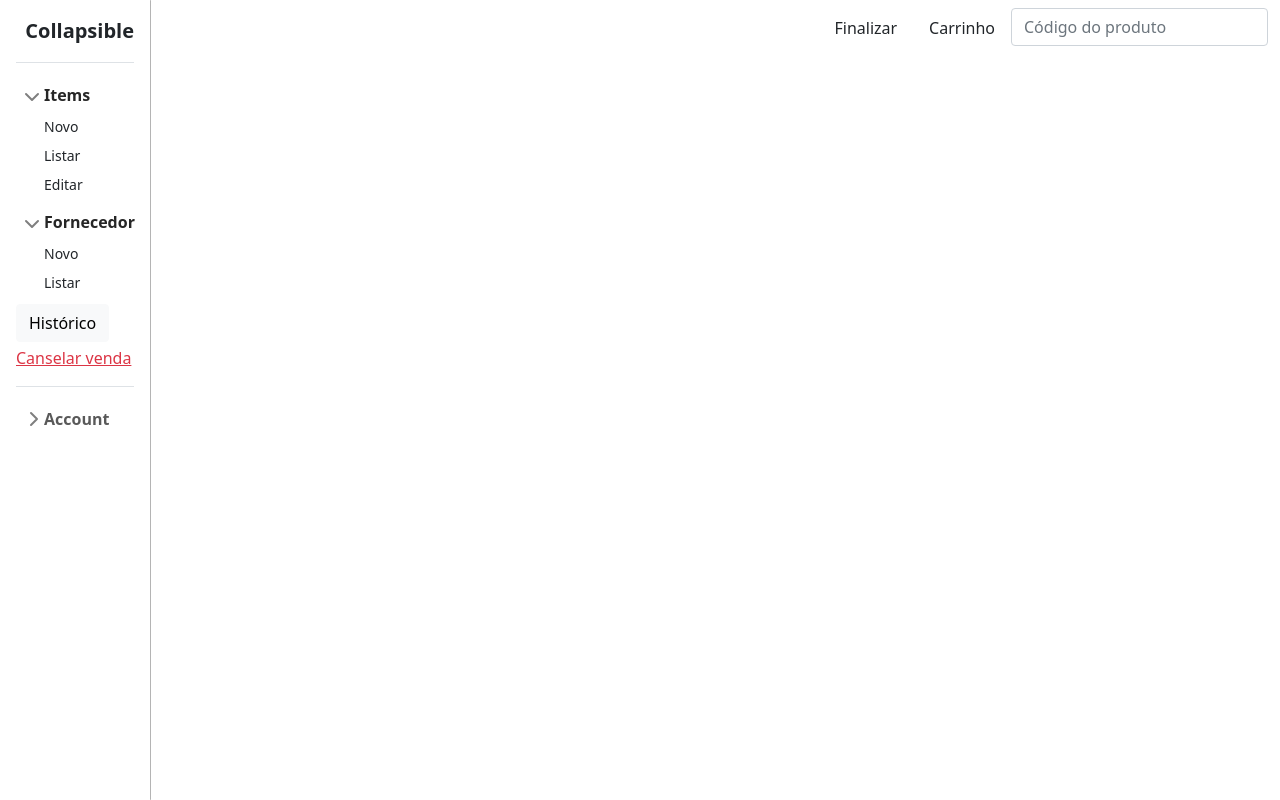
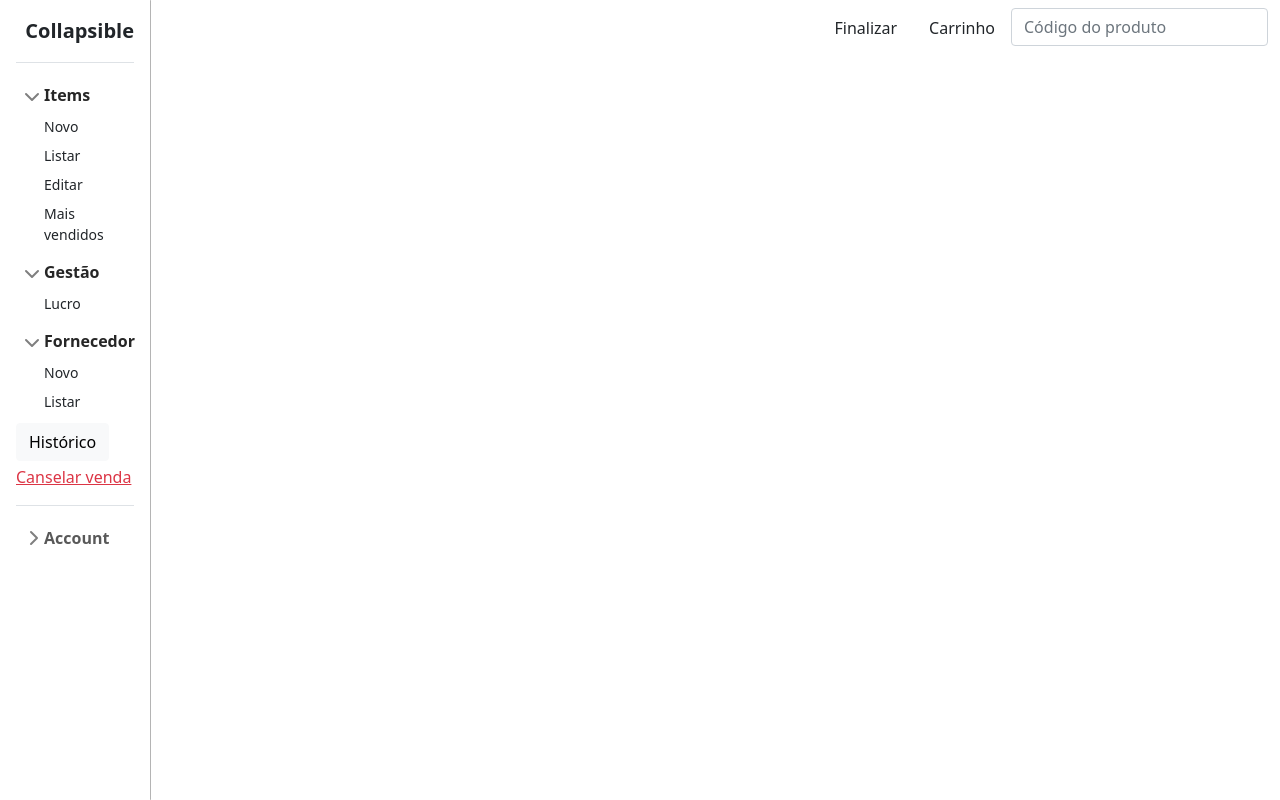
Before and after one commit to Vicente-jpro/venx-template, a plain HTML site: page index.html in a window 1280 px wide. Drawn offline with nearby package versions, Linux system fonts and the light colour scheme.

Commit message:
Gestão adicionada

```diff
--- a/index.html
+++ b/index.html
@@ -53,6 +53,17 @@
             <li><a href="#" class="link-dark rounded">Novo</a></li>
             <li><a href="#" class="link-dark rounded">Listar</a></li>
             <li><a href="#" class="link-dark rounded">Editar</a></li>
+            <li><a href="#" class="link-dark rounded">Mais vendidos</a></li>
+          </ul>
+        </div>
+      </li>
+      <li class="mb-1">
+        <button class="btn btn-toggle align-items-center rounded collapsed" data-bs-toggle="collapse" data-bs-target="#gestao-collapse" aria-expanded="true">
+          Gestão
+        </button>
+        <div class="collapse show" id="gestao-collapse">
+          <ul class="btn-toggle-nav list-unstyled fw-normal pb-1 small">
+            <li><a href="#" class="link-dark rounded">Lucro</a></li>
           </ul>
         </div>
       </li>
```
